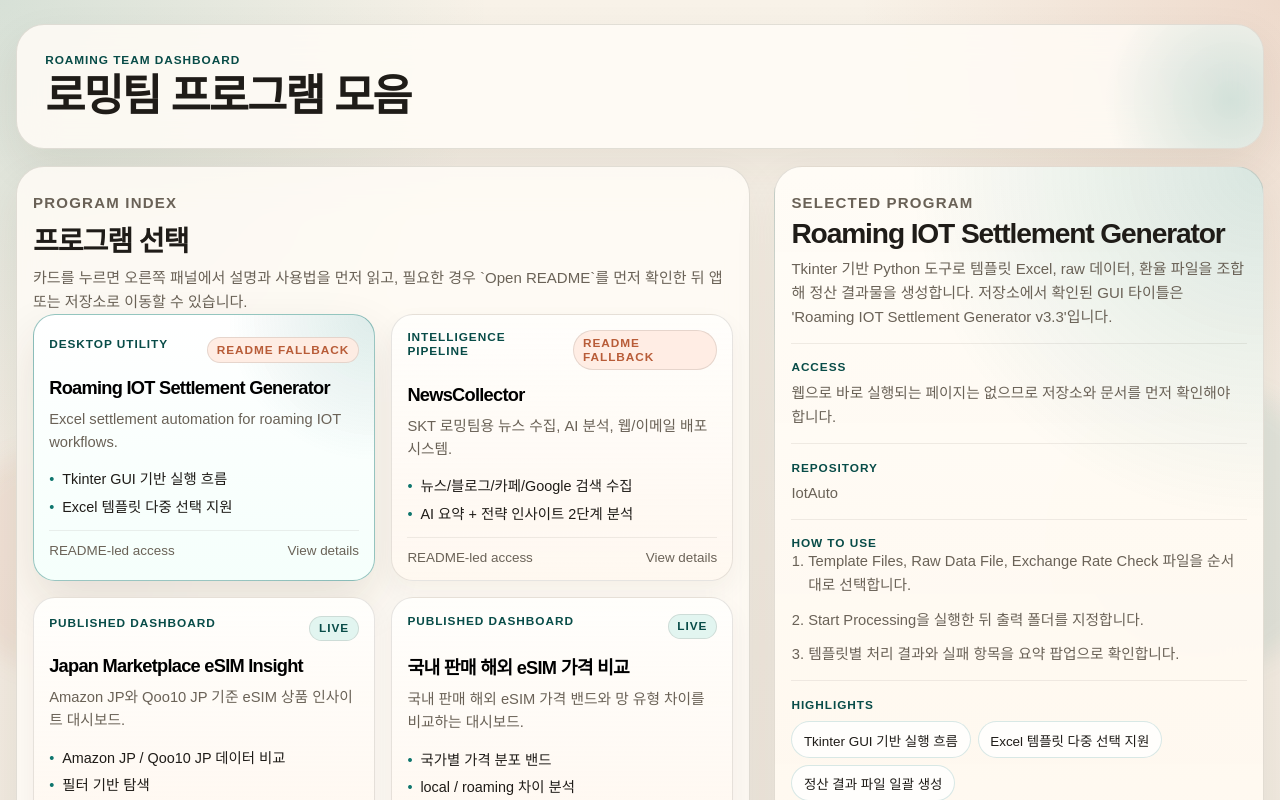
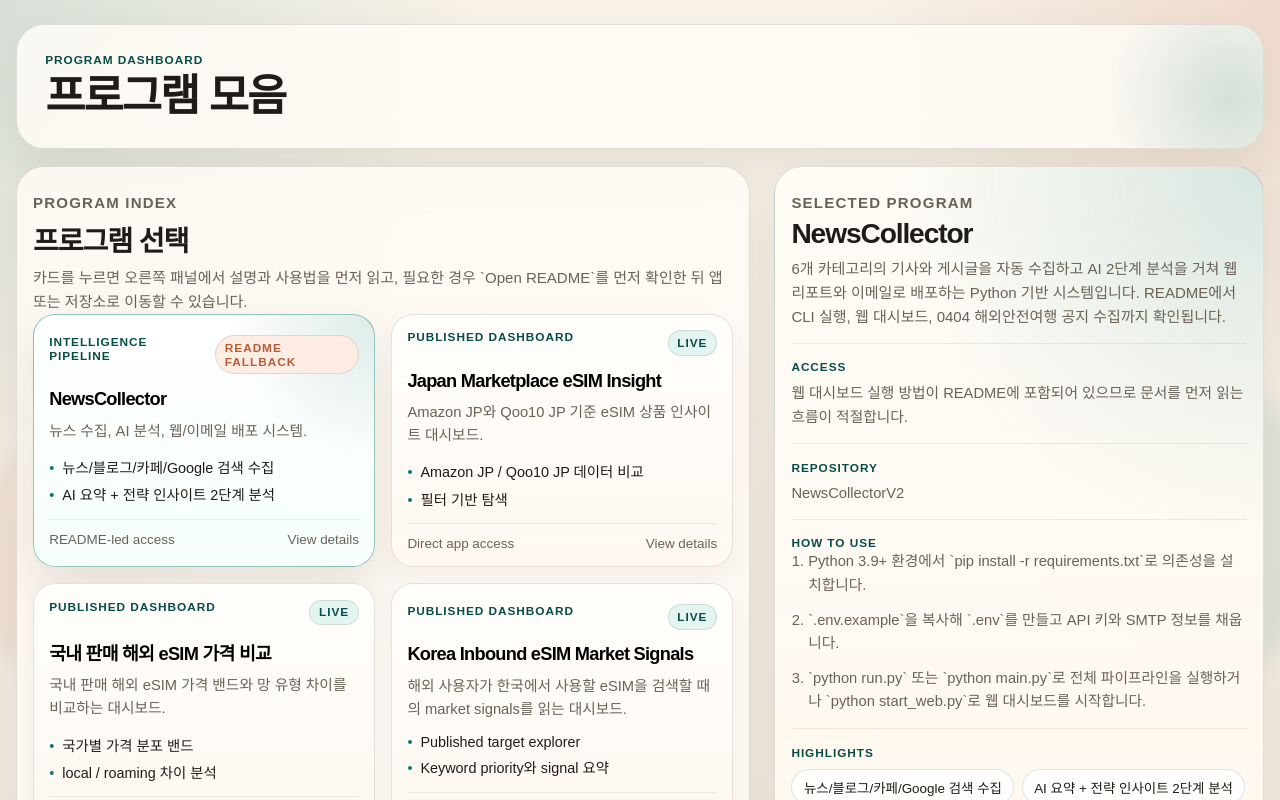
Before and after one commit to tyler-bit-ai/dashboard, a React (Vite) app: page / in a window 1280 px wide. Shown: the top 800 px of the page. Built offline with nearby package versions, Linux system fonts and the light colour scheme; a web font is replaced by a local one.

Commit message:
Remove identifiable dashboard references

```diff
--- a/src/App.tsx
+++ b/src/App.tsx
@@ -13,8 +13,8 @@ function App() {
   return (
     <main className="app-shell">
       <section className="hero">
-        <p className="eyebrow">Roaming Team Dashboard</p>
-        <h1>로밍팀 프로그램 모음</h1>
+        <p className="eyebrow">Program Dashboard</p>
+        <h1>프로그램 모음</h1>
       </section>
 
       <section className="content-layout">
--- a/src/data/programs.ts
+++ b/src/data/programs.ts
@@ -1,45 +1,13 @@
 import type { Program } from "../types/program";
 
 export const programs: Program[] = [
-  {
-    id: "iot-auto",
-    displayName: "Roaming IOT Settlement Generator",
-    repositoryName: "IotAuto",
-    category: "Desktop Utility",
-    status: "README fallback",
-    tagline: "Excel settlement automation for roaming IOT workflows.",
-    summary:
-      "Tkinter 기반 Python 도구로 템플릿 Excel, raw 데이터, 환율 파일을 조합해 정산 결과물을 생성합니다. 저장소에서 확인된 GUI 타이틀은 'Roaming IOT Settlement Generator v3.3'입니다.",
-    usage: [
-      "Template Files, Raw Data File, Exchange Rate Check 파일을 순서대로 선택합니다.",
-      "Start Processing을 실행한 뒤 출력 폴더를 지정합니다.",
-      "템플릿별 처리 결과와 실패 항목을 요약 팝업으로 확인합니다.",
-    ],
-    highlights: [
-      "Tkinter GUI 기반 실행 흐름",
-      "Excel 템플릿 다중 선택 지원",
-      "정산 결과 파일 일괄 생성",
-    ],
-    tags: ["Python", "Tkinter", "Excel", "Settlement"],
-    links: {
-      accessNote:
-        "웹으로 바로 실행되는 페이지는 없으므로 저장소와 문서를 먼저 확인해야 합니다.",
-      readmeLabel: "Open README",
-      readmeUrl: "https://github.com/tyler-bit-ai/IotAuto/blob/master/README.md",
-      primaryLabel: "Open Repository",
-      primaryUrl: "https://github.com/tyler-bit-ai/IotAuto",
-      secondaryLabel: "Open Repository Home",
-      secondaryUrl: "https://github.com/tyler-bit-ai/IotAuto",
-      accessMode: "readme",
-    },
-  },
   {
     id: "news-collector",
     displayName: "NewsCollector",
     repositoryName: "NewsCollectorV2",
     category: "Intelligence Pipeline",
     status: "README fallback",
-    tagline: "SKT 로밍팀용 뉴스 수집, AI 분석, 웹/이메일 배포 시스템.",
+    tagline: "뉴스 수집, AI 분석, 웹/이메일 배포 시스템.",
     summary:
       "6개 카테고리의 기사와 게시글을 자동 수집하고 AI 2단계 분석을 거쳐 웹 리포트와 이메일로 배포하는 Python 기반 시스템입니다. README에서 CLI 실행, 웹 대시보드, 0404 해외안전여행 공지 수집까지 확인됩니다.",
     usage: [
```
